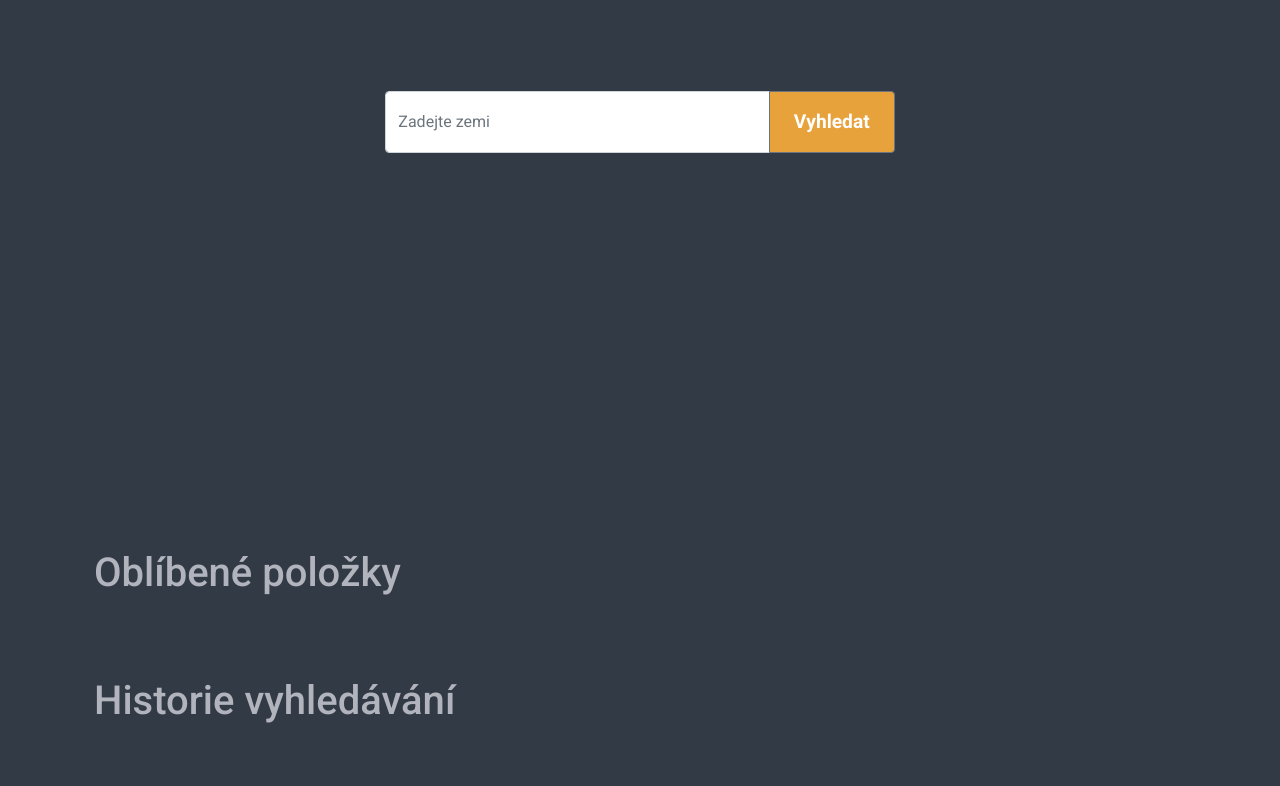
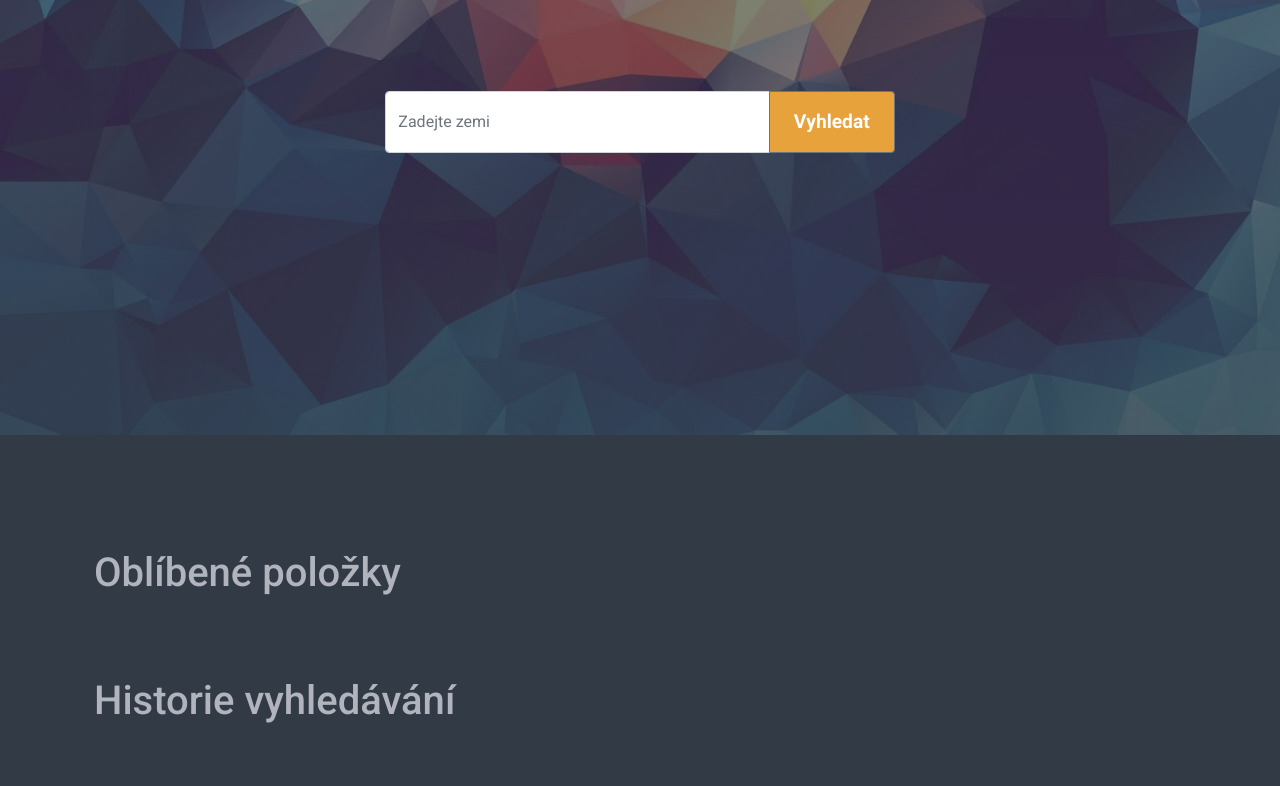
Before and after one commit to Jakub-Vlcek/TechnologieWWW, a plain HTML site: page index.html in a window 1280 px wide. Shown: the part 315-1101 px from the top of the page. Drawn offline with nearby package versions, Linux system fonts and the light colour scheme; the site is published under a folder, as on GitHub Pages, so addresses that start at the root find nothing.

Commit message:
Update moje-css.css

```diff
--- a/css/moje-css.css
+++ b/css/moje-css.css
@@ -33,7 +33,7 @@ body{
     margin-bottom: 50px;
     padding-bottom: 70px;
     background-image: -webkit-gradient(linear, left top, left bottom, from(rgba(50, 58, 69, 0.9)));
-    background-image: linear-gradient(180deg, rgba(50,58,69,0.55), rgba(50, 58, 69, 0.74)), url(/pictures/cover-1.jpg);
+    background-image: linear-gradient(180deg, rgba(50,58,69,0.55), rgba(50, 58, 69, 0.74)), url("../pictures/cover-1.jpg");
     flex-direction: column;
     background-position: 0px 0px, 100% 50%;
     background-repeat: no-repeat;
```
